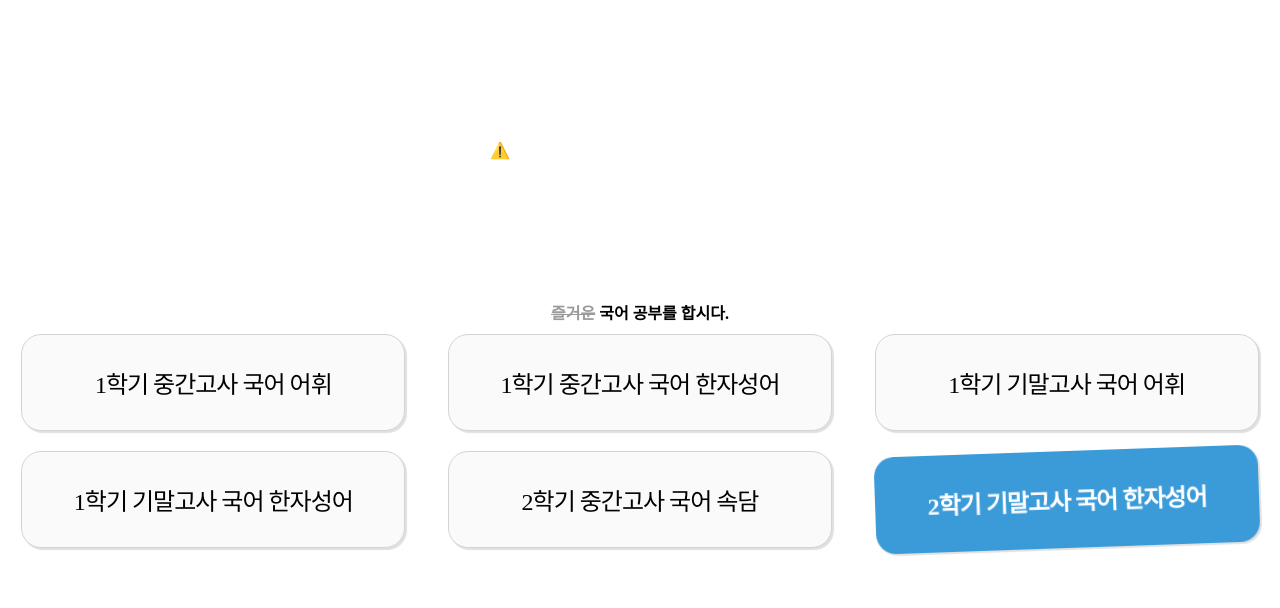
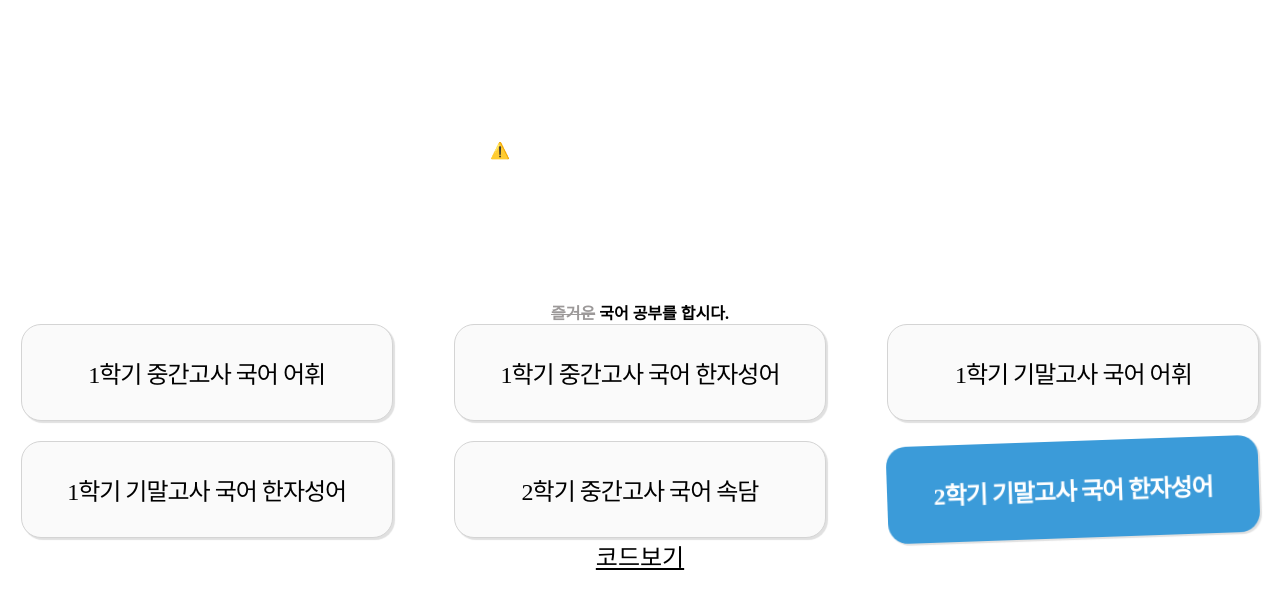
Before and after one commit to Pincette1223/exam, a plain HTML site: page index.html in a window 1280 px wide. Drawn offline with nearby package versions, Linux system fonts and the light colour scheme; no server answers; a web font is replaced by a local one.

Commit message:
깃허브 바로가기 추가

```diff
--- a/index.html
+++ b/index.html
@@ -49,14 +49,15 @@
         .wrap {
             width: 100%;
             height: 100vh;
+
+            text-align: center;
         }
 
         .buttons {
-            /* display: flex;
-            flex-direction: column; */
-
             display: grid;
             grid-template-columns: 1fr 1fr 1fr;
+            grid-gap: 20px;
+            justify-items: center;
         }
 
         @media (max-width : 1000px) {
@@ -76,7 +77,7 @@
             font-size: 1.5em;
             letter-spacing: -1px;
 
-            margin: 10px auto;
+            /* margin: 10px auto; */
             padding: 30px;
 
             background-color: #FAFAFA;
@@ -119,6 +120,16 @@
         del {
             color: rgb(156, 153, 153);
         }
+
+        .goto-github {
+            /* position: absolute;
+            left: 0;
+            bottom: 0; */
+
+            font-size: 24px;
+            text-decoration: underline;
+            cursor: pointer;
+        }
     </style>
 </head>
 
@@ -129,8 +140,7 @@
         <p><del>즐거운</del> 국어 공부를 합시다.</p>
         <h1 class="dDay">국어 시험까지 D-1일</h1>
         <div class="buttons"></div>
-
-        <!-- <p><small><del>디자인이 갑자기 떡상했어요.</del></small></p> -->
+        <span class="goto-github" onclick="location.href = 'https:github.com/ckstmznf/exam'">코드보기</span>
     </div>
 
     <!-- <h4>디자인은 역시 Simple is best</h4> -->
```
